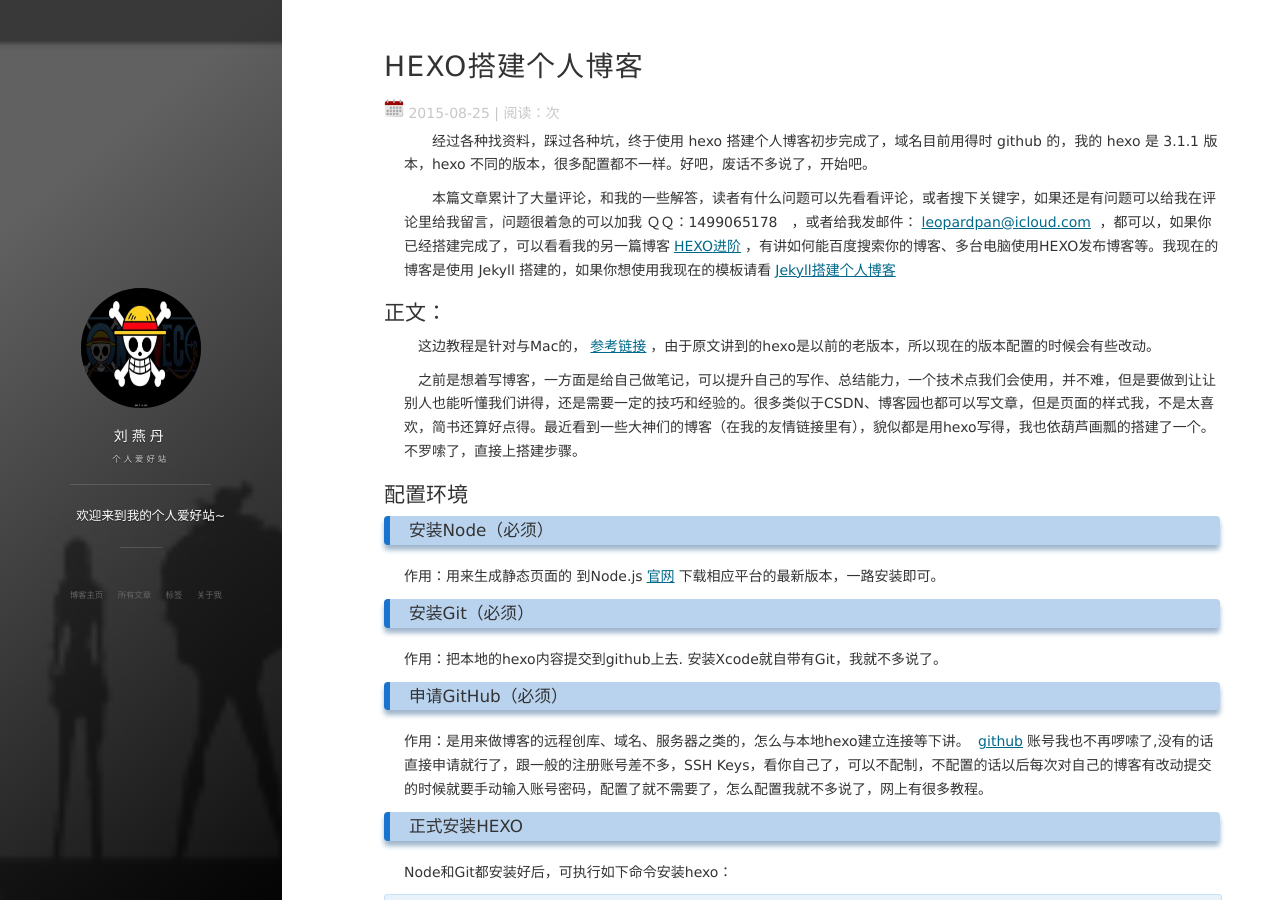
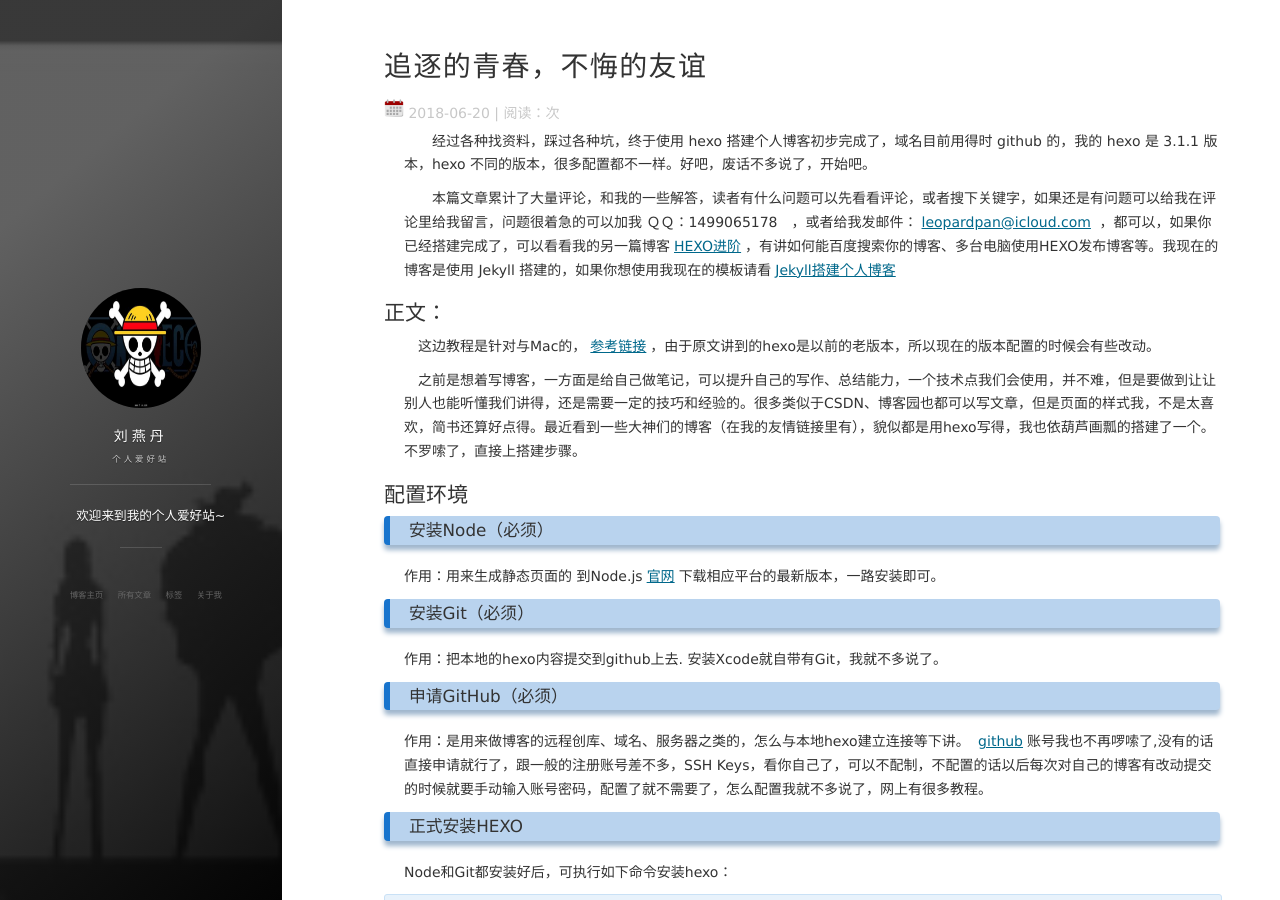
Before and after one commit to lyd2580/lyd2580.github.io, a Jekyll site: the page built from _posts/2018-06-20-火影忍者.md, in a window 1280 px wide and 900 px high. Built offline with Jekyll 4.4.1, drawn with Linux system fonts in a browser that asks for light colours; nearby versions of some CDN libraries; comment, search, counter and statistics services are not loaded; some of the changed text lies outside the part shown.

Commit message:
Update and rename 2015-08-25-HEXO搭建个人博客.md to 2018-06-20-火影忍者.md

```diff
--- a/_posts/2015-08-25-HEXO搭建个人博客.md
+++ b/_posts/2018-06-20-火影忍者.md
@@ -1,9 +1,9 @@
 ---
 layout: post
-title: "HEXO搭建个人博客"
-date: 2015-08-25
-description: "HEXO配置，HEXO+Github，搭建自己的博客"
-tag: 博客
+title: "追逐的青春，不悔的友谊"
+date: 2018-06-20
+description: "火影忍者"
+tag: 动漫
 ---
 
 　　经过各种找资料，踩过各种坑，终于使用 hexo 搭建个人博客初步完成了，域名目前用得时 github 的，我的 hexo 是 3.1.1 版本，hexo 不同的版本，很多配置都不一样。好吧，废话不多说了，开始吧。
```
